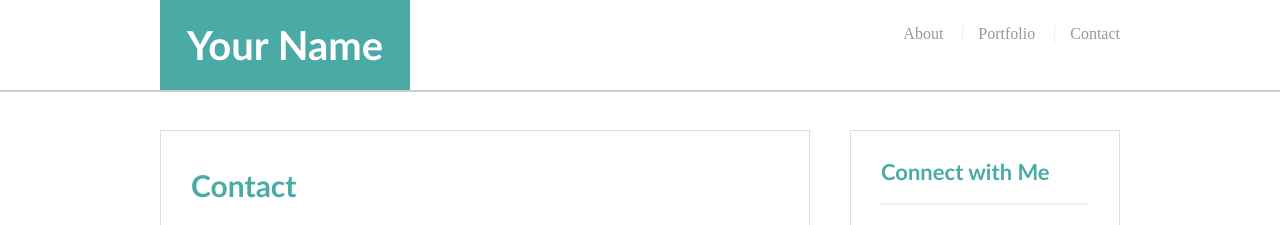
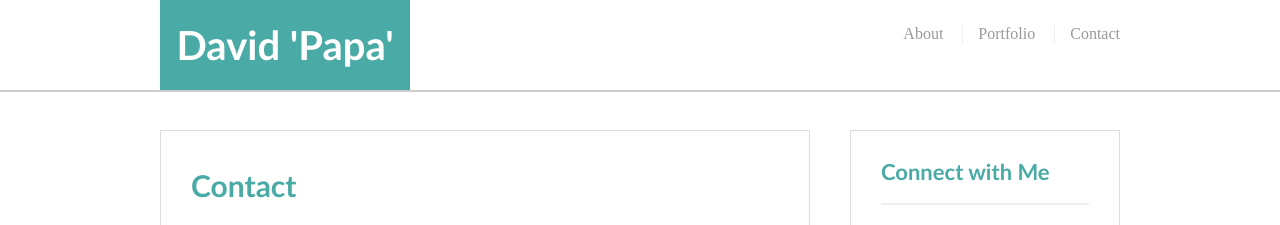
Before and after one commit to PapaDeere/Responsive-Portfolio, a plain HTML site: page contact.html in a window 1280 px wide. Shown: the top 225 px of the page. Drawn offline with Linux system fonts and the light colour scheme.

Commit message:
Update contact.html

```diff
--- a/contact.html
+++ b/contact.html
@@ -12,7 +12,7 @@
 
   <header id="masthead">
     <div class="container">
-      <a href="index.html" id="logo">Your Name</a>
+      <a href="index.html" id="logo">David 'Papa' Deere</a>
       <nav>
         <a href="index.html">About</a>
         <a href="portfolio.html">Portfolio</a>
```
